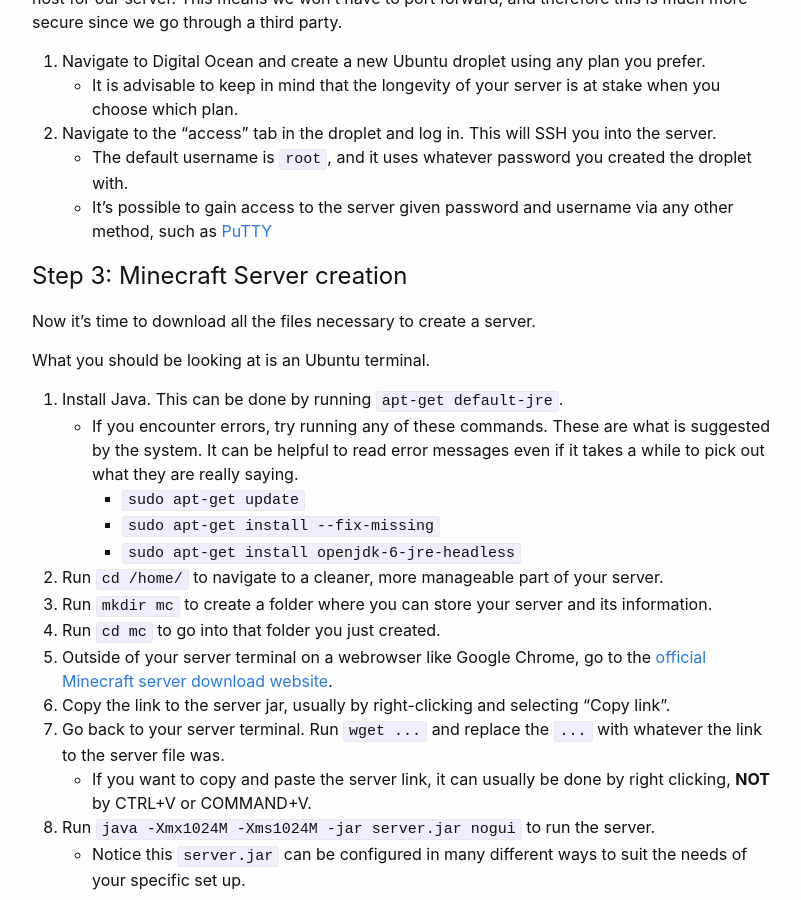
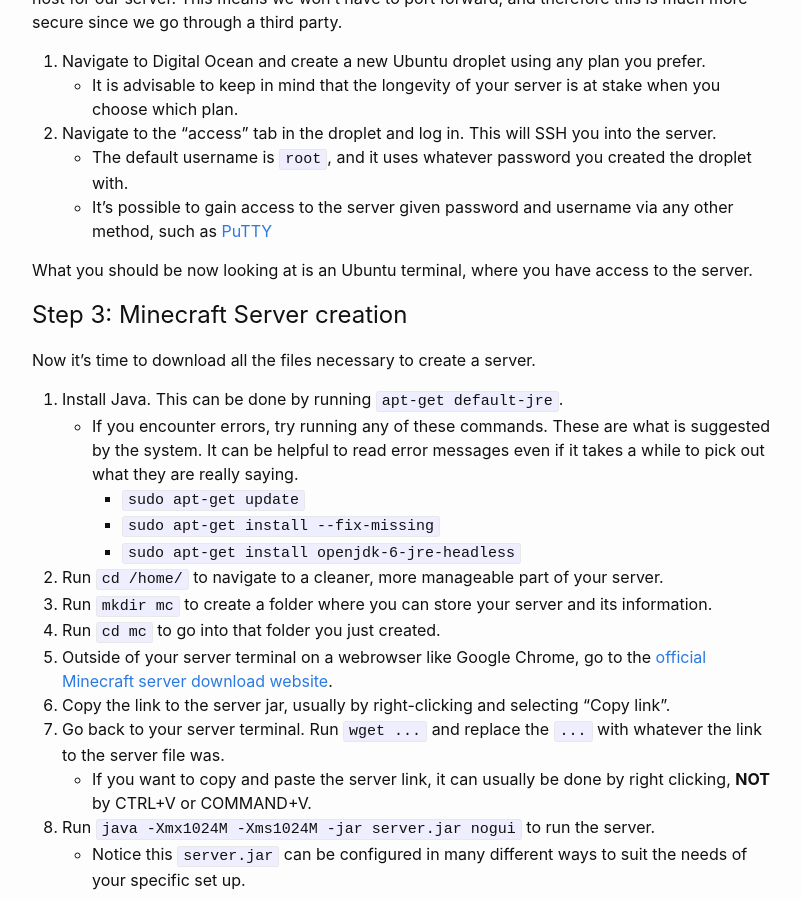
Before and after one commit to tsainez/tsainez.github.io, a Jekyll site: the page built from _posts/2020-07-18-dedicated-minecraft.md, in a window 1280 px wide and 900 px high, scrolled down 667 px. Shown: the whole window, without its empty margins (238-1039 px from the left). Built offline with Jekyll 4.4.1, drawn with Linux system fonts in a browser that asks for light colours; comment, search, counter and statistics services are not loaded.

Commit message:
Update 2020-07-18-dedicated-minecraft.md

```diff
--- a/_posts/2020-07-18-dedicated-minecraft.md
+++ b/_posts/2020-07-18-dedicated-minecraft.md
@@ -23,10 +23,10 @@ Digital Ocean is a cloud infastructure service. In our case, the service they wi
 	- The default username is `root`, and it uses whatever password you created the droplet with.
 	- It's possible to gain access to the server given password and username via any other method, such as [PuTTY](https://www.chiark.greenend.org.uk/~sgtatham/putty/)
 
+What you should be now looking at is an Ubuntu terminal, where you have access to the server.
+
 # Step 3: Minecraft Server creation
 Now it's time to download all the files necessary to create a server.
-
-What you should be looking at is an Ubuntu terminal.
 
 1. Install Java. This can be done by running `apt-get default-jre`.
 	- If you encounter errors, try running any of these commands. These are what is suggested by the system. It can be helpful to read error messages even if it takes a while to pick out what they are really saying.
```
